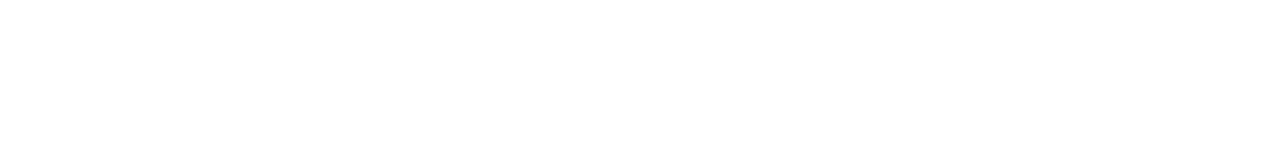
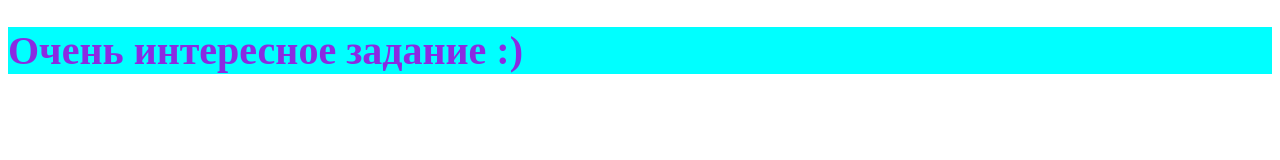
Before and after one commit to arbeewka/Repoz, a plain HTML site: page Index.html in a window 1280 px wide. Drawn offline with Linux system fonts and the light colour scheme.

Commit message:
Change all files

```diff
--- a/Index.html
+++ b/Index.html
@@ -1 +1,15 @@
-<link rel="stylesheet" href="Styles.css">
+<!DOCTYPE html>
+<html lang="en">
+<head>
+    <meta charset="UTF-8">
+    <meta http-equiv="X-UA-Compatible" content="IE=edge">
+    <meta name="viewport" content="width=device-width, initial-scale=1.0">
+    <title>Тест на Git</title>
+    <link rel="stylesheet" href="Styles.css">
+</head>
+<body>
+    <main class="main">
+        <h1 class="title">Очень интересное задание :) </h1>
+    </main>
+</body>
+</html>
--- a/Styles.css
+++ b/Styles.css
@@ -0,0 +1,8 @@
+.main {
+    background-color: aqua;
+}
+
+.title {
+    font-size: 40px;
+    color: blueviolet;
+}
```
